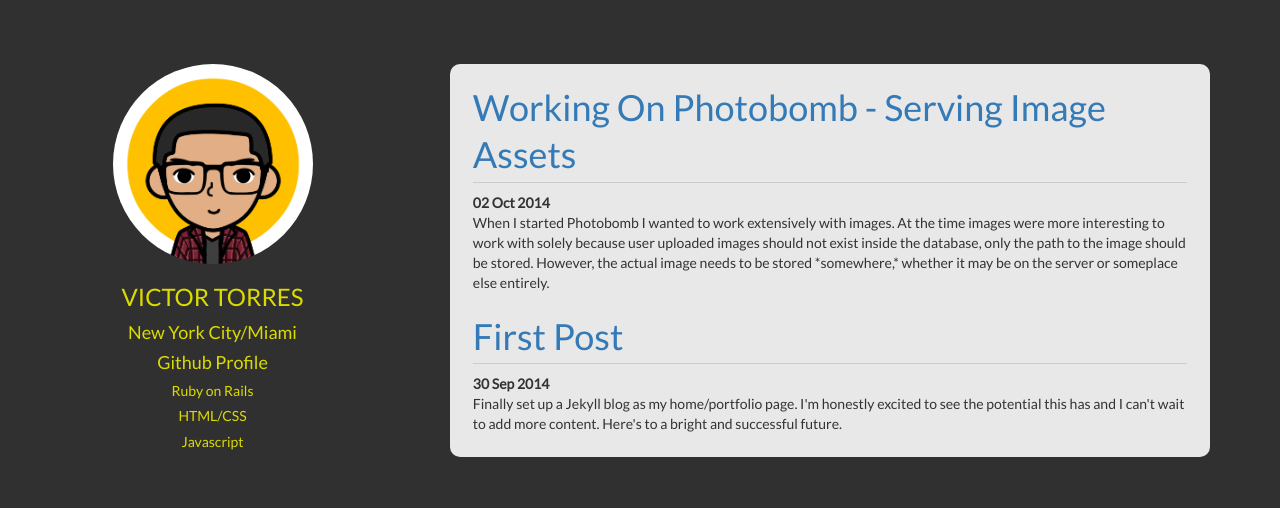
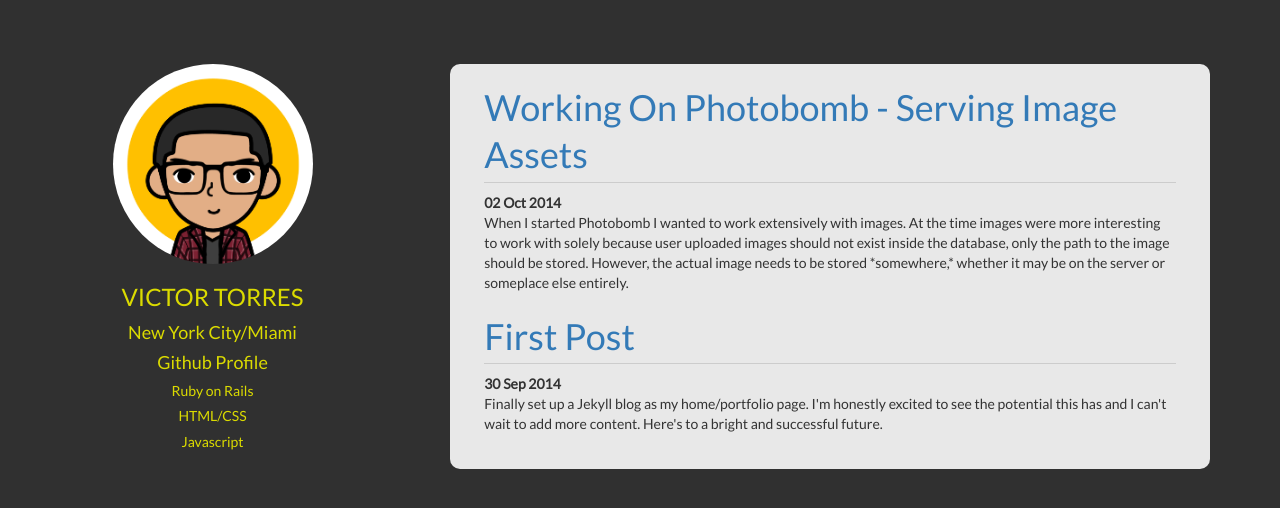
Before and after one commit to crackedlcd/crackedlcd.github.io, a Jekyll site: the page built from index.html, in a window 1280 px wide. Shown: the top 508 px of the page. Built offline with Jekyll 4.4.1, drawn with Linux system fonts in a browser that asks for light colours; nearby versions of some CDN libraries; library files that are not in the unit come from our copies; Markdown is read by kramdown in place of the engine named in the settings.

Commit message:
Fix post padding. Fix phrasing in photobomb post.

```diff
--- a/css/layouts/default.css
+++ b/css/layouts/default.css
@@ -11,7 +11,7 @@ body {
 #post-body {
   background-color: #E8E8E8;
   color: #333;
-  padding: 0 2% 2% 2%;
+  padding: 0 3% 3% 3%;
   margin-bottom: 5%;
   border-radius: 10px;
   -webkit-border-radius: 10px;
```
Also changed, not shown: _posts/2014-10-02-working-on-photobomb.md (+1 -1 lines).
